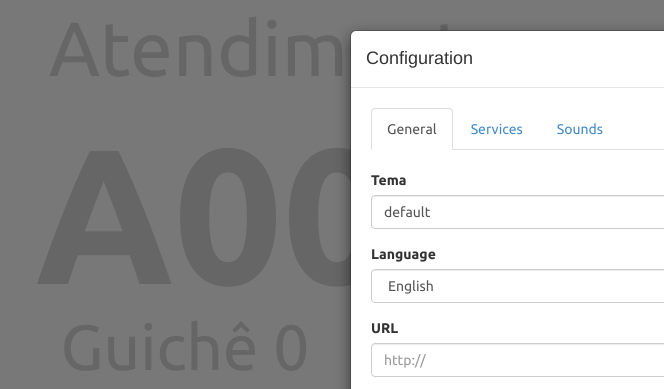
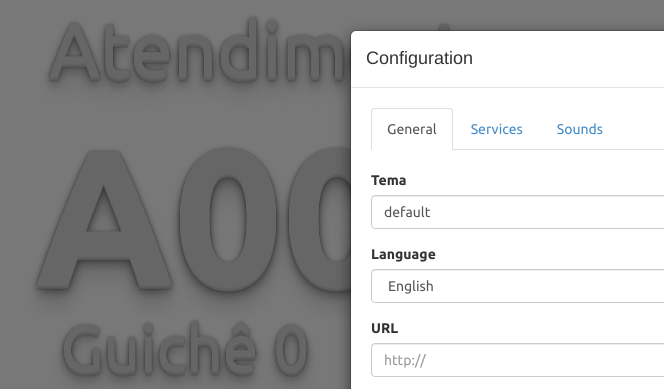
Before and after one commit to DjAlissonjp/Painel, a plain HTML site: page index.html in a window 1280 px wide. Shown: the top 389 px of the page, 0-664 px from the left. Drawn offline with Linux system fonts and the light colour scheme; no server answers; grey boxes are pictures that could not be loaded.

Commit message:
Versão final

```diff
--- a/css/style.css
+++ b/css/style.css
@@ -84,3 +84,19 @@ html, body, #layout {
 #layout.inactive span {
     color: #ccc;
 }
+
+.efeitosombreado {
+    color: white;
+    text-shadow: 0 1px 0 #ccc,
+                 0 2px 0 #c9c9c9,
+                 0 3px 0 #bbb,
+                 0 4px 0 #b9b9b9,
+                 0 5px 0 #aaa,
+                 0 6px 1px rgba(0,0,0,.1),
+                 0 0 5px rgba(0,0,0,.1),
+                 0 1px 3px rgba(0,0,0,.3),
+                 0 3px 5px rgba(0,0,0,.2),
+                 0 5px 10px rgba(0,0,0,.25),
+                 0 10px 10px rgba(0,0,0,.2),
+                 0 20px 20px rgba(0,0,0,.15);
+  }
--- a/index.html
+++ b/index.html
@@ -6,12 +6,13 @@
         <link rel="stylesheet" type="text/css" href="css/bootstrap.min.css" />
         <link rel="stylesheet" type="text/css" href="css/bootstrap-theme.min.css" />
         <link rel="stylesheet" type="text/css" href="css/style.css" />
+
         <!-- HTML5 shim and Respond.js IE8 support of HTML5 elements and media queries -->
         <!--[if lt IE 9]>
         <script src="js/html5shiv.js"></script>
         <script src="js/respond.min.js"></script>
         <![endif]-->
-        <script type="text/javascript" src="/js/angular.min.js"></script>
+        <script type="text/javascript" src="js/angular.min.js"></script>
     </head>
     <body ng-controller="PainelCtrl" ng-init="init()">
         <!-- menu retratil -->
--- a/themes/default/index.html
+++ b/themes/default/index.html
@@ -4,18 +4,18 @@
             <div id="senha-container">
                 <!-- <div class="row"> -->
                     <div id="mensagem">
-                        <span>{{ ultima.mensagem }}</span>
+                        <span class="efeitosombreado">{{ ultima.mensagem }}</span>
                     </div>
                 <!-- </div> -->
                 <!-- <div class="row"> -->
                     <div class="col-xs-5 col-sm-5 col-md-5">
                         <div id="senha" class="blink">
-                            <span>
+                            <span class="efeitosombreado">
                                 {{ ultima.texto }} <br>
                             </span>
                         </div>
                         <div id="local" class="local">
-                            <span>{{ ultima.local }}&nbsp;{{ ultima.numeroLocal }}</span>
+                            <span class="efeitosombreado" >{{ ultima.local }}&nbsp;{{ ultima.numeroLocal }}</span>
                         </div>
                     </div>
                 <!-- </div> -->
@@ -35,10 +35,10 @@
             <div class="senhas">
                 <div class="col-sm-3 senha-chamada {{ senha.styleClass }}" ng-repeat="senha in historico | limitTo: 4">
                     <div class="senha">
-                        <span>{{ senha.texto }}</span>
+                        <span class="efeitosombreado">{{ senha.texto }}</span>
                     </div>
                     <div class="local">
-                        <span>{{ senha.local }}: {{ senha.numeroLocal }}</span>
+                        <span class="efeitosombreado">{{ senha.local }}: {{ senha.numeroLocal }}</span>
                     </div>
                 </div>
             </div>
--- a/themes/default/style.css
+++ b/themes/default/style.css
@@ -137,6 +137,22 @@
     /*padding: 1em;*/
 }
 
+.efeitosombreado {
+    color: white;
+    text-shadow: 0 1px 0 #ccc,
+                 0 2px 0 #c9c9c9,
+                 0 3px 0 #bbb,
+                 0 4px 0 #b9b9b9,
+                 0 5px 0 #aaa,
+                 0 6px 1px rgba(0,0,0,.1),
+                 0 0 5px rgba(0,0,0,.1),
+                 0 1px 3px rgba(0,0,0,.3),
+                 0 3px 5px rgba(0,0,0,.2),
+                 0 5px 10px rgba(0,0,0,.25),
+                 0 10px 10px rgba(0,0,0,.2),
+                 0 20px 20px rgba(0,0,0,.15);
+  }
+
 /* 800x600 */
 @media only screen and (max-width: 800px) {
 
```
